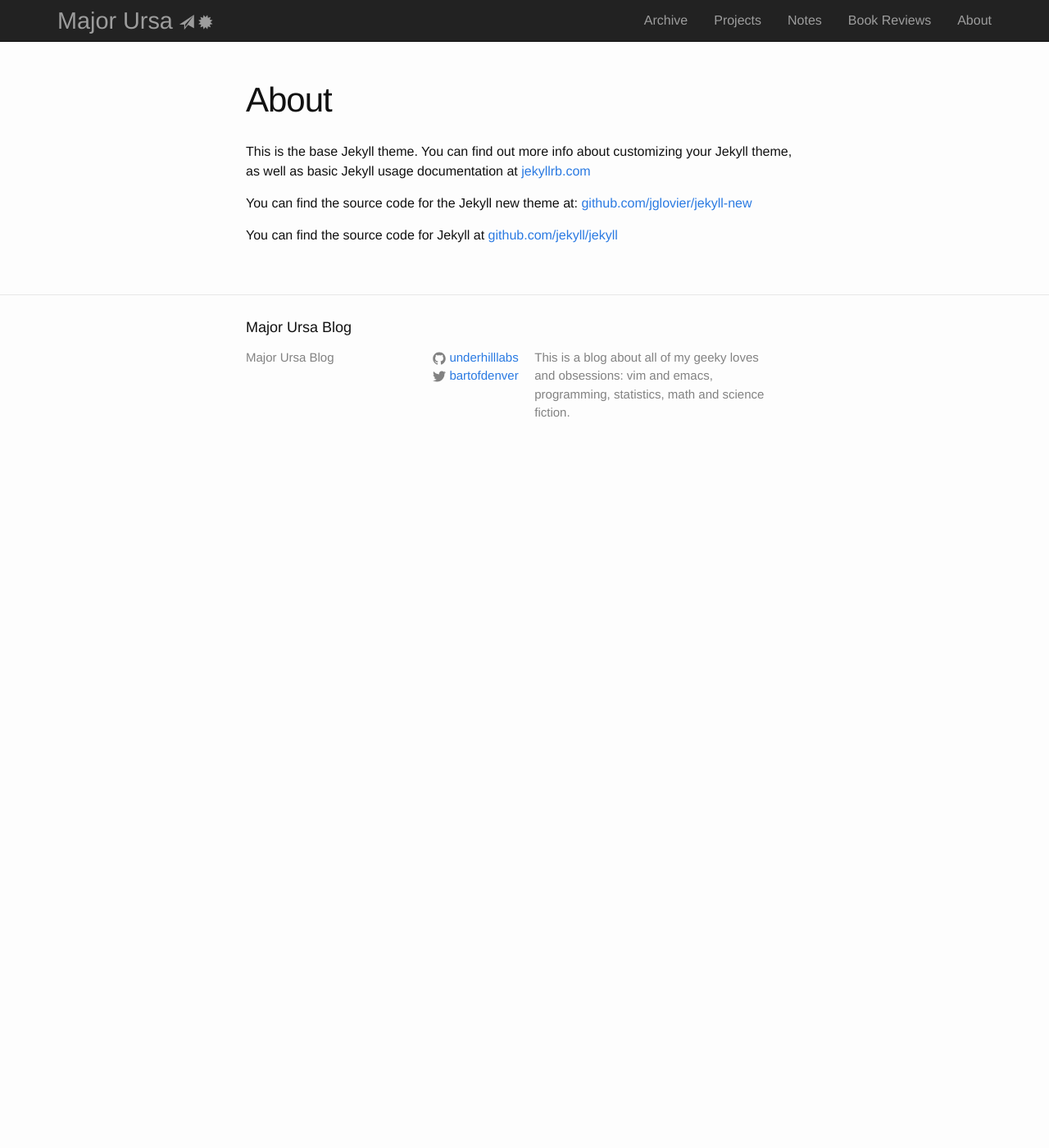
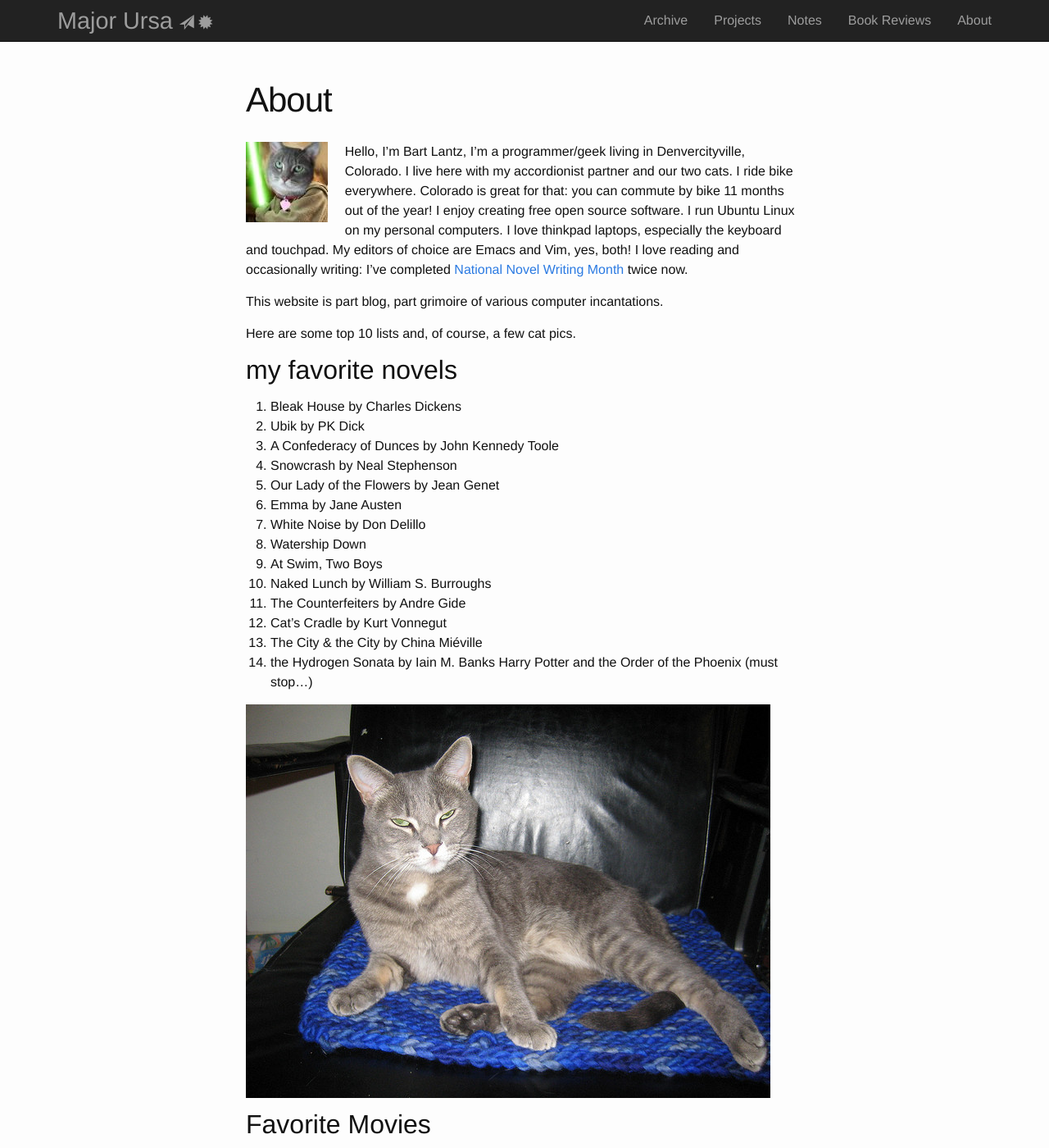
Before and after one commit to underhilllabs/mu-blog, a Jekyll site: the page built from about.md, in a window 1280 px wide and 1400 px high. Shown: the whole window at 82% size. Built offline with Jekyll 4.4.1, drawn with Linux system fonts in a browser that asks for light colours; nearby versions of some CDN libraries; some of the changed text lies outside the part shown.

Commit message:
updated the about page

```diff
--- a/about.md
+++ b/about.md
@@ -4,8 +4,43 @@ title: About
 permalink: /about/
 ---
 
-This is the base Jekyll theme. You can find out more info about customizing your Jekyll theme, as well as basic Jekyll usage documentation at [jekyllrb.com](http://jekyllrb.com/)
+![Seamus the Jedi Knight](/img/cats/seamus_jedi.jpg){: .book} Hello, I'm Bart Lantz, I'm a programmer/geek living in Denvercityville, Colorado. I live here with my accordionist partner and our two cats. I ride bike everywhere. Colorado is great for that: you can commute by bike 11 months out of the year! I enjoy creating free open source software. I run Ubuntu Linux on my personal computers. I love thinkpad laptops, especially the keyboard and touchpad. My editors of choice are Emacs and Vim, yes, both! I love reading and occasionally writing: I've completed [National Novel Writing Month](http://nanowrimo.org) twice now.
 
-You can find the source code for the Jekyll new theme at: [github.com/jglovier/jekyll-new](https://github.com/jglovier/jekyll-new)
+This website is part blog, part grimoire of various computer incantations.
 
-You can find the source code for Jekyll at [github.com/jekyll/jekyll](https://github.com/jekyll/jekyll)
+Here are some top 10 lists and, of course, a few cat pics.
+
+
+## my favorite novels
+2. Bleak House by Charles Dickens
+3. Ubik by PK Dick
+4. A Confederacy of Dunces by John Kennedy Toole
+1. Snowcrash by Neal Stephenson
+5. Our Lady of the Flowers by Jean Genet
+6. Emma by Jane Austen
+7. White Noise by Don Delillo
+8. Watership Down
+9. At Swim, Two Boys
+10. Naked Lunch by William S. Burroughs
+11. The Counterfeiters by Andre Gide
+12. Cat's Cradle by Kurt Vonnegut
+13. The City & the City by China Miéville
+14. the Hydrogen Sonata by Iain M. Banks
+Harry Potter and the Order of the Phoenix
+(must stop…)
+
+![Bossy and Seamus](/img/cats/seamus.jpg)
+
+## Favorite Movies
+1. 7 Samurai
+2. the 7th Seal
+3. the 3rd Man
+4. wizard of Oz
+5. Breathless
+6. Waking Life
+7. T2
+8. Crouching Tiger, Hidden Dragon
+9. Blade Runner
+10. Aliens
+
+![Bossy Studying Calculus](/img/cats/calculus_for_bossy.jpg)
```
Also changed, not shown: img/cats/seamus_jedi.jpg (added).
